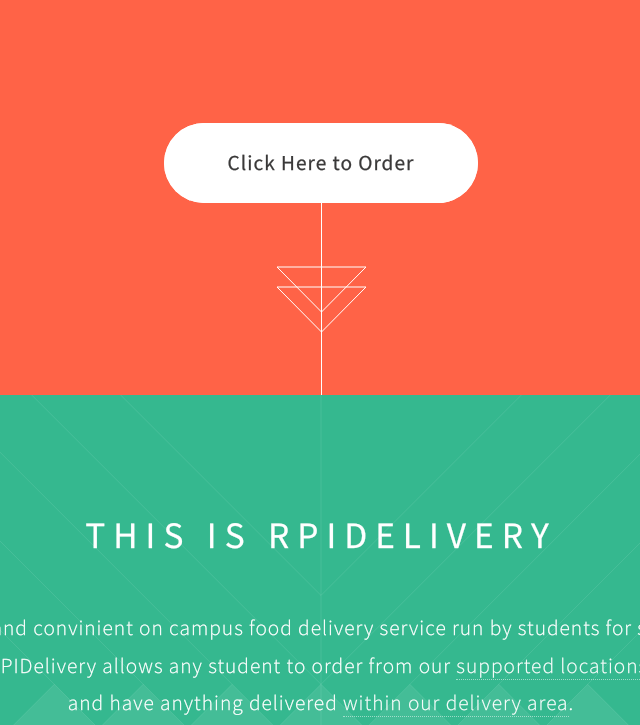
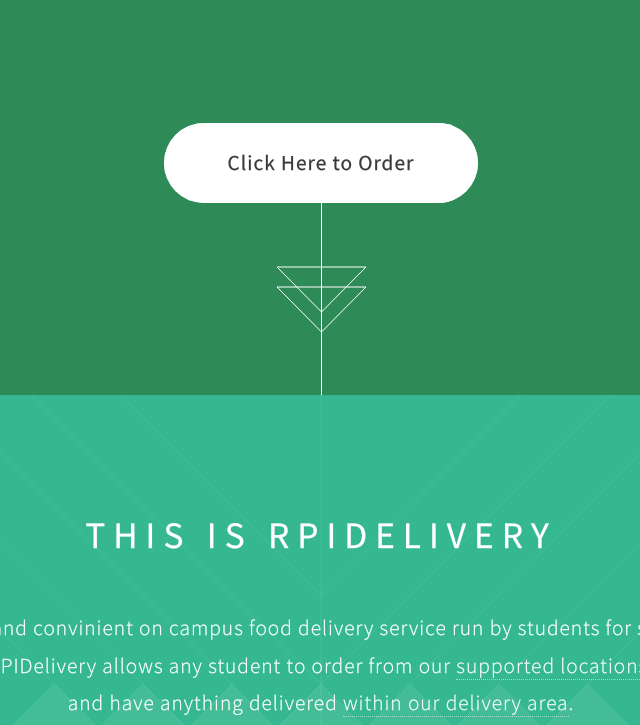
Before and after one commit to hamlim/RPIDelivery, a plain HTML site: page index.html in a window 1280 px wide. Shown: the part 426-1151 px from the top of the page, without its empty margins (319-959 px from the left). Drawn offline with Linux system fonts and the light colour scheme.

Commit message:
background color to seagreen again

```diff
--- a/assets/css/main.css
+++ b/assets/css/main.css
@@ -1311,7 +1311,7 @@
 
 	body {
 		/* tomato, seagreen, salmon, */
-		background-color: tomato;
+		background-color: seagreen;
 		/*background-image: url("images/overlay.png"), url("../../images/bg.jpg");*/
 		background-repeat: repeat, no-repeat;
 		background-size: auto, cover;
```
